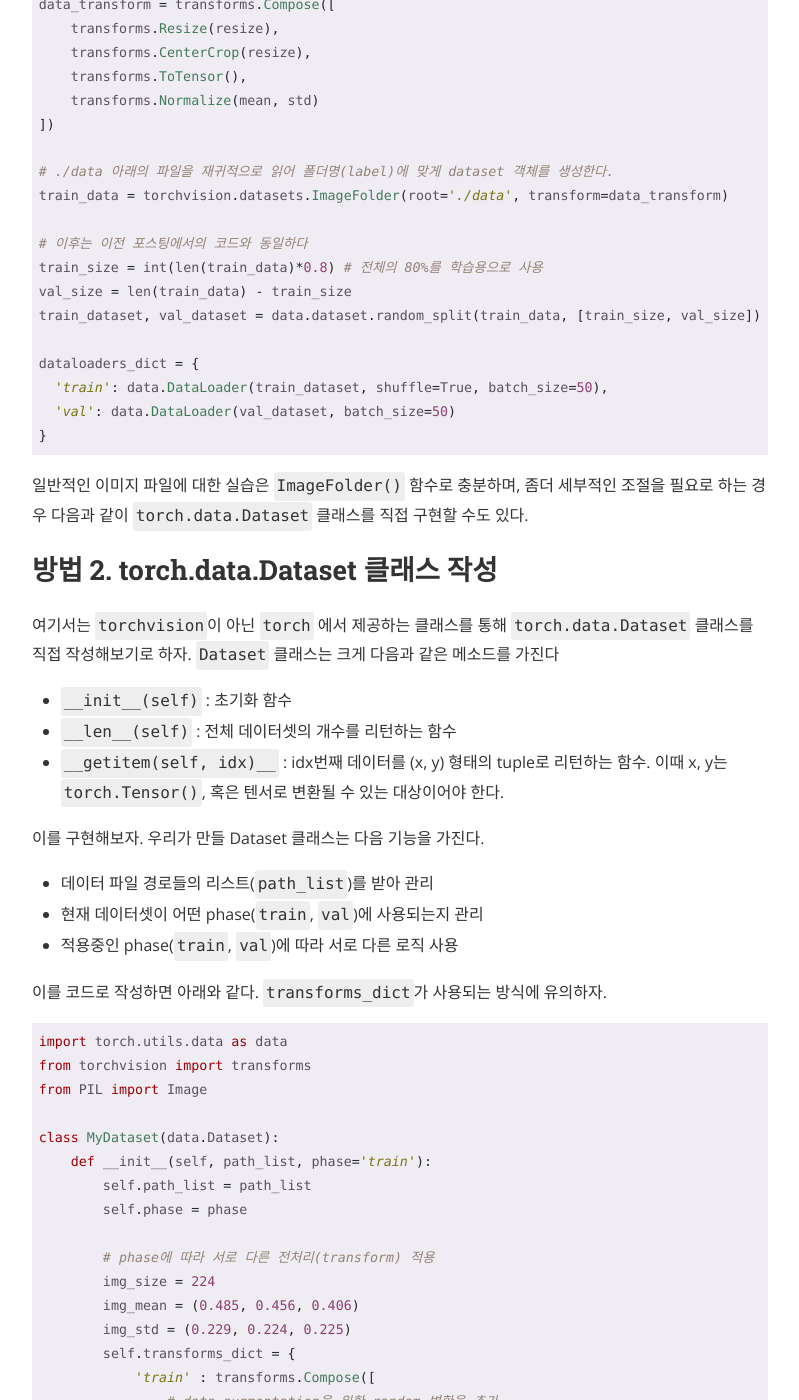
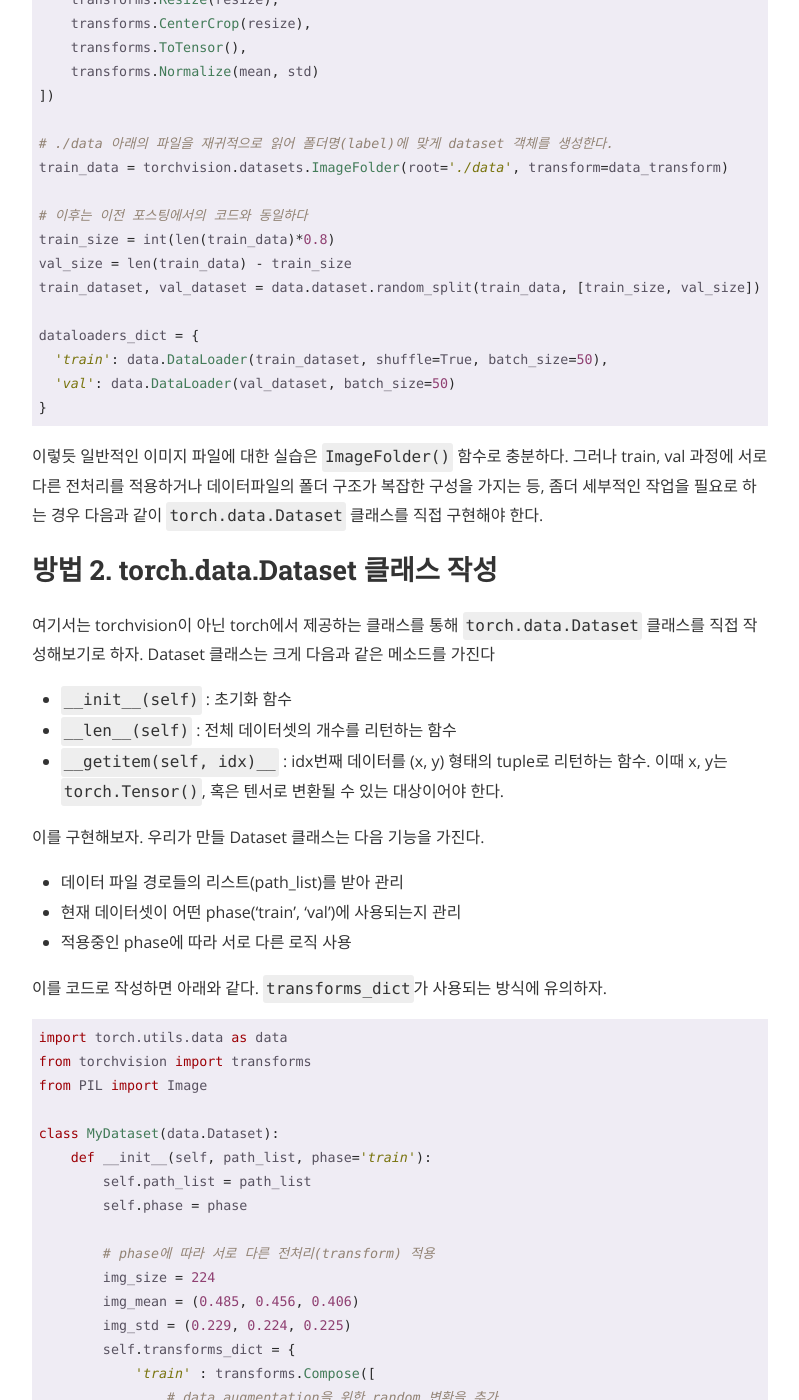
Before and after one commit to nyan101/nyan101.github.io, a Jekyll site: the page built from _posts/2022-02-09-notes-on-pytorch-05.md, in a window 1280 px wide and 1400 px high, scrolled down 1123 px. Shown: the whole window, without its empty margins (240-1039 px from the left). Built offline with Jekyll 4.4.1, drawn with Linux system fonts in a browser that asks for light colours; nearby versions of some CDN libraries; comment, search, counter and statistics services are not loaded; a style sheet for code colours, icons or effects is not loaded; some of the changed text lies outside the part shown.

Commit message:
오타 수정

````diff
--- a/_posts/2022-02-09-notes-on-pytorch-05.md
+++ b/_posts/2022-02-09-notes-on-pytorch-05.md
@@ -12,9 +12,9 @@
 
 ## 자체 Dataset 클래스의 필요성
 
-지금까지의 실습에서는 `torchvision.datasets`에서 제공하는 데이터셋을 사용했다. `torchvision` 라이브러리는 vision과 관련된 약 30여개의 데이터셋을 제공하며, 전체 목록은 https://pytorch.org/vision/stable/datasets.html에서 확인할 수 있다.
+지금까지의 실습에서는 `torchvision.datasets`에서 제공하는 데이터셋을 사용했다. `torchvision` 라이브러리는 vision과 관련된 약 30여개의 데이터셋을 제공하며, 전체 목록은 [공식 홈페이지](https://pytorch.org/vision/stable/datasets.html)에서 확인할 수 있다.
 
-그러나 실습이나 연구를 진행하다보면, 기존에 잘 알려진 데이터셋 외에 자신만의 데이터로 학습을 진행해야 하는 상황이 자주 발생한다. 이를 위해 `torch.utils.data.dataloader`에 넘길 수 있는 나만의 `Dataset` 객체를 만드는 법을 알아보자.
+그러나 실습이나 연구를 진행하다 보면, 기존에 잘 알려진 데이터셋 외에 자신만의 데이터로 학습을 진행해야 하는 상황이 자주 발생한다. 이를 위해 `torch.utils.data.dataloader`에 넘길 수 있는 나만의 `Dataset` 객체를 만드는 법을 알아보자.
 
 
 
@@ -32,7 +32,7 @@
 data/cat/[...]/asd932_.png
 ```
 
-이렇게 `..[공통경로]/[라벨명]/[파일명]`으로 정리된 구조를 가질 때, 다음과 같은 코드로 손쉽게 dataset 객체를 생성할 수 있다.
+이렇게 이미지 파일들이 `..[공통경로]/[라벨명]/[파일명]`으로 정리된 구조를 가질 때, 다음과 같은 코드로 손쉽게 dataset 객체를 생성할 수 있다.
 
 ```python
 import torchvision
@@ -50,7 +50,7 @@
 train_data = torchvision.datasets.ImageFolder(root='./data', transform=data_transform)
 
 # 이후는 이전 포스팅에서의 코드와 동일하다
-train_size = int(len(train_data)*0.8) # 전체의 80%를 학습용으로 사용
+train_size = int(len(train_data)*0.8)
 val_size = len(train_data) - train_size
 train_dataset, val_dataset = data.dataset.random_split(train_data, [train_size, val_size])
 
@@ -60,13 +60,13 @@
 }
 ```
 
-일반적인 이미지 파일에 대한 실습은 `ImageFolder()` 함수로 충분하며, 좀더 세부적인 조절을 필요로 하는 경우 다음과 같이 `torch.data.Dataset` 클래스를 직접 구현할 수도 있다.
+이렇듯 일반적인 이미지 파일에 대한 실습은 `ImageFolder()` 함수로 충분하다. 그러나 train, val 과정에 서로 다른 전처리를 적용하거나 데이터파일의 폴더 구조가 복잡한 구성을 가지는 등, 좀더 세부적인 작업을 필요로 하는 경우 다음과 같이 `torch.data.Dataset` 클래스를 직접 구현해야 한다.
 
 
 
 ## 방법 2. torch.data.Dataset 클래스 작성
 
-여기서는 `torchvision`이 아닌 `torch` 에서 제공하는 클래스를 통해 `torch.data.Dataset` 클래스를 직접 작성해보기로 하자. `Dataset` 클래스는 크게 다음과 같은 메소드를 가진다
+여기서는 torchvision이 아닌 torch에서 제공하는 클래스를 통해 `torch.data.Dataset` 클래스를 직접 작성해보기로 하자. Dataset 클래스는 크게 다음과 같은 메소드를 가진다
 
 * `__init__(self)` : 초기화 함수
 * `__len__(self)` : 전체 데이터셋의 개수를 리턴하는 함수
@@ -127,7 +127,7 @@
 
 ```
 
-이렇게 만들어진 `MyDataset` 클래스는 다음과 같이 사용할 수 있다.
+이렇게 만들어진 MyDataset 클래스는 다음과 같이 사용할 수 있다.
 
 ```python
 from glob import glob
````
Also changed, not shown: other parts of _posts/2022-02-09-notes-on-pytorch-05.md (+3 -3 lines).
